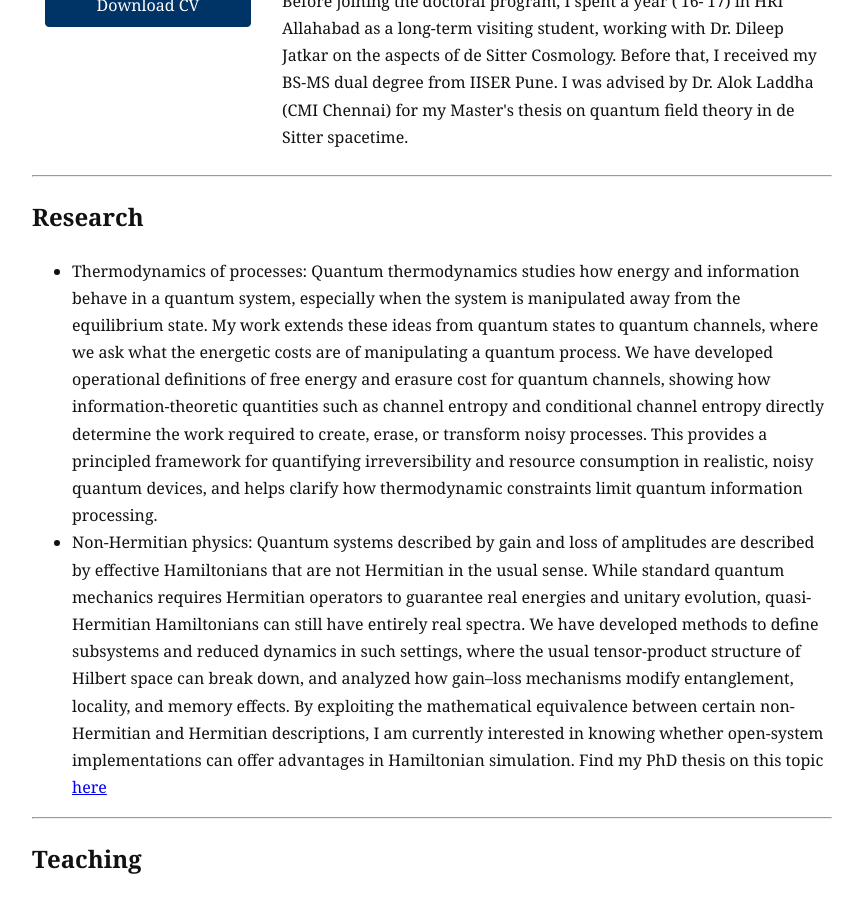
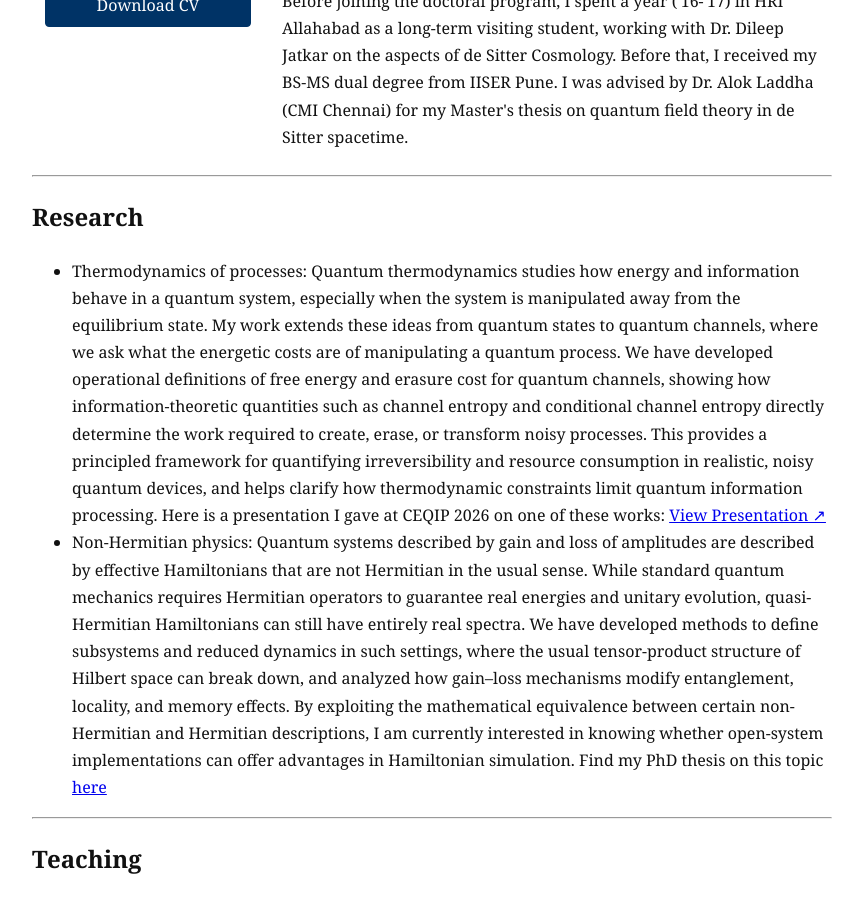
Before and after one commit to himanshubadhani/himanshubadhani.github.io, a Jekyll site: the page built from index.md, in a window 1280 px wide and 900 px high, scrolled down 471 px. Shown: the whole window, without its empty margins (208-1065 px from the left). Built offline with Jekyll 4.4.1, drawn with Linux system fonts in a browser that asks for light colours.

Commit message:
Update index.md

```diff
--- a/index.md
+++ b/index.md
@@ -28,6 +28,13 @@ title: About
 ---
 ## Research
 - Thermodynamics of processes: Quantum thermodynamics studies how energy and information behave in a quantum system, especially when the system is manipulated away from the equilibrium state. My work extends these ideas from quantum states to quantum channels, where we ask what the energetic costs are of manipulating a quantum process. We have developed operational definitions of free energy and erasure cost for quantum channels, showing how information-theoretic quantities such as channel entropy and conditional channel entropy directly determine the work required to create, erase, or transform noisy processes. This provides a principled framework for quantifying irreversibility and resource consumption in realistic, noisy quantum devices, and helps clarify how thermodynamic constraints limit quantum information processing.
+Here is a presentation I gave at CEQIP 2026 on one of these works:
+<a href="{{ '/assets/presentations/channel free energy.pdf' | relative_url }}"
+     class="presentation-button"
+     target="_blank"
+     rel="noopener noreferrer">
+     View Presentation ↗
+  </a>
 - Non-Hermitian physics: Quantum systems described by gain and loss of amplitudes are described by effective Hamiltonians that are not Hermitian in the usual sense. While standard quantum mechanics requires Hermitian operators to guarantee real energies and unitary evolution, quasi-Hermitian Hamiltonians can still have entirely real spectra. We have developed methods to define subsystems and reduced dynamics in such settings, where the usual tensor-product structure of Hilbert space can break down, and analyzed how gain–loss mechanisms modify entanglement, locality, and memory effects. By exploiting the mathematical equivalence between certain non-Hermitian and Hermitian descriptions, I am currently interested in knowing whether open-system implementations can offer advantages in Hamiltonian simulation. Find my PhD thesis on this topic  <a href="https://www.imsc.res.in/xmlui/handle/123456789/901" target="blank">here</a>
 
 ---
```
